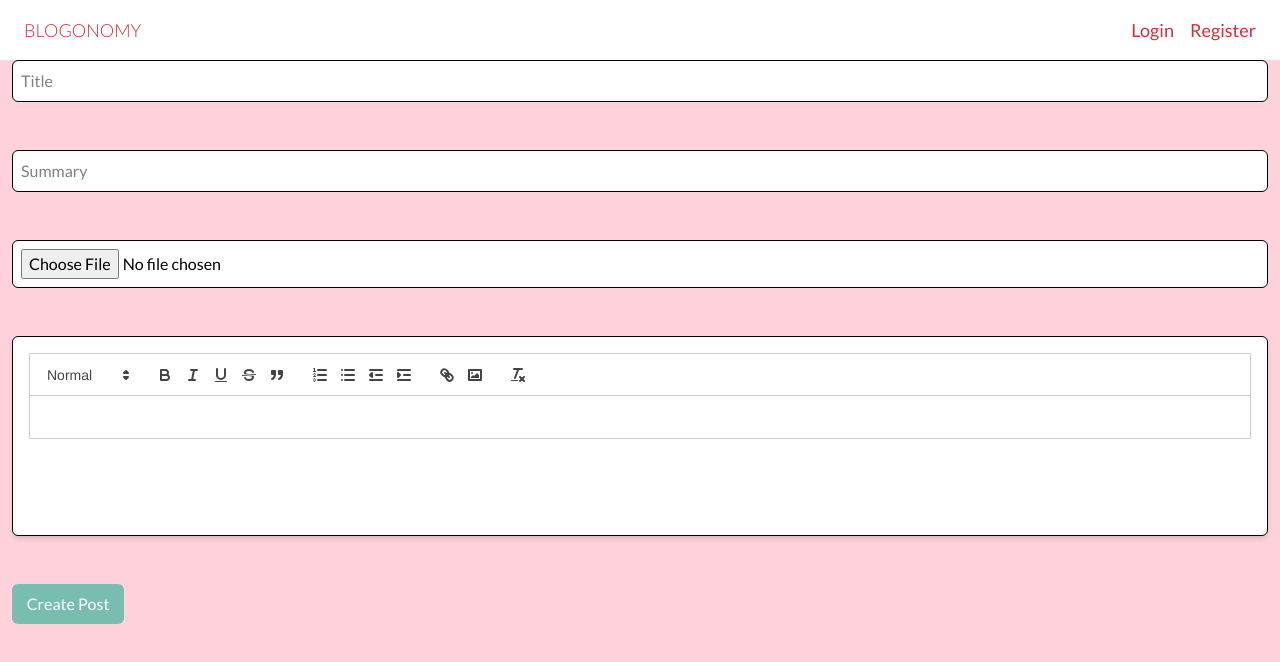
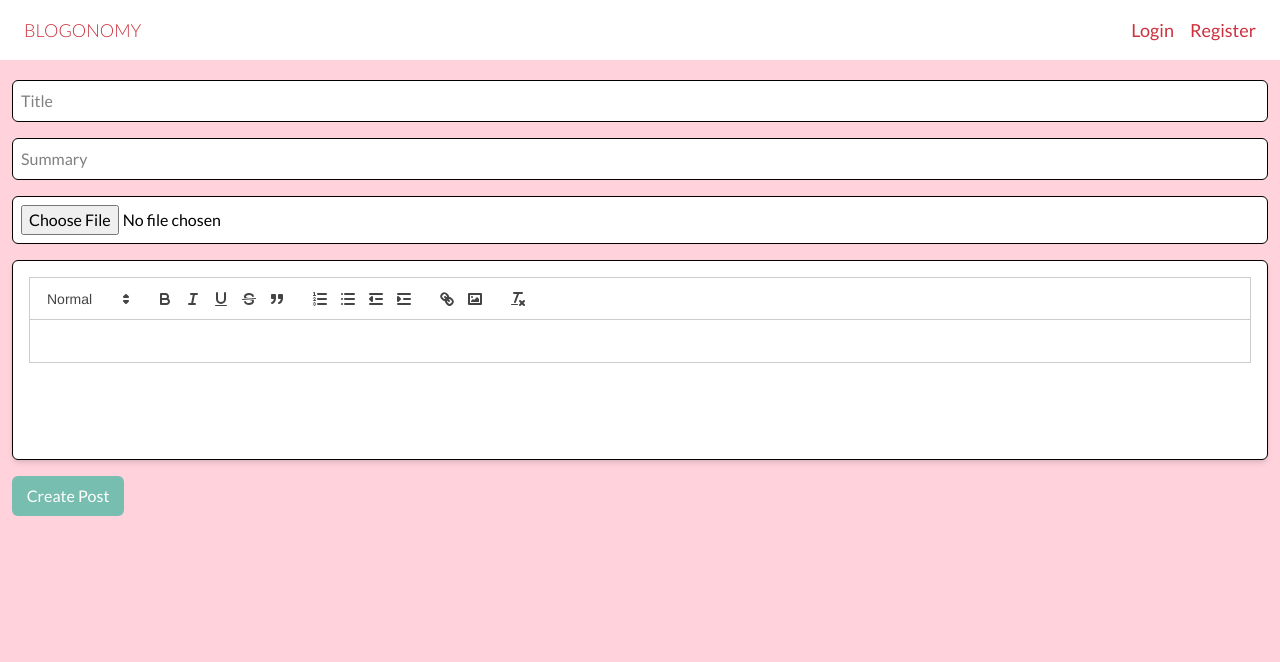
Before and after one commit to NKumar1612/blogonomy, a React (Vite) app in the folder frontend/: page /create in a window 1280 px wide. Shown: the top 662 px of the page. Built offline with nearby package versions, Linux system fonts and the light colour scheme; no server answers; a web font is replaced by a local one.

Commit message:
create page

```diff
--- a/frontend/src/pages/CreatePost.jsx
+++ b/frontend/src/pages/CreatePost.jsx
@@ -38,7 +38,7 @@ export const CreatePost = () => {
 
   return (
 
-    <form onSubmit={createNewPost} className='flex flex-col px-3 space-y-12'>
+    <form onSubmit={createNewPost} className='flex flex-col px-3 space-y-4 py-5'>
       <input
         type='title'
         placeholder={'Title'}
```
